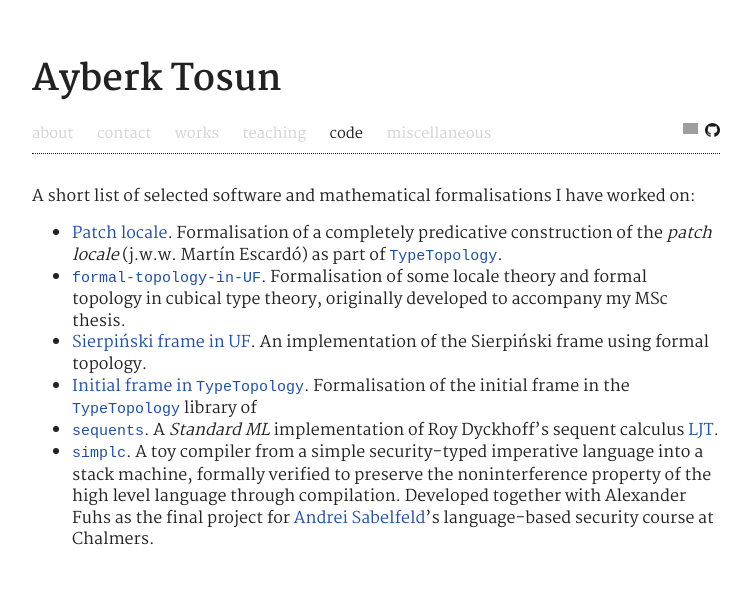
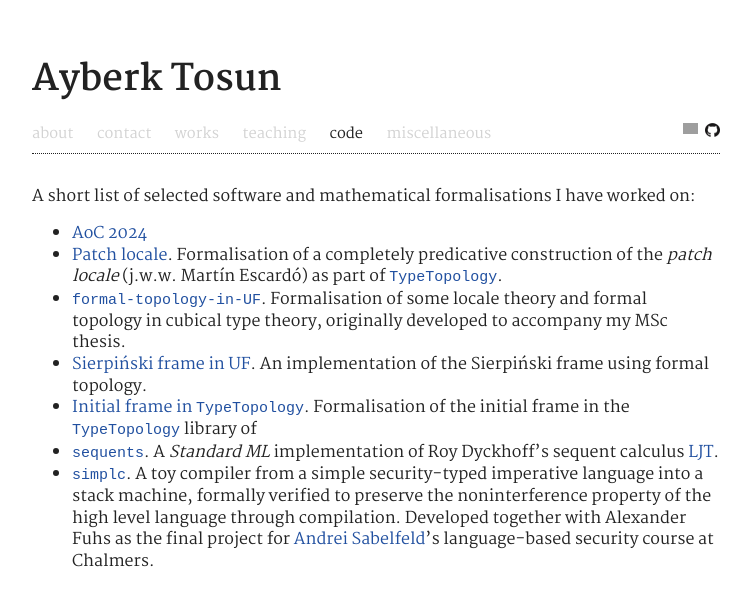
Before and after one commit to ayberkt/homepage, a Jekyll site: the page built from code.md, in a window 1280 px wide. Shown: the top 606 px of the page, without its empty margins (264-1015 px from the left). Built offline with Jekyll 4.4.1, drawn with Linux system fonts in a browser that asks for light colours; comment, search, counter and statistics services are not loaded; grey boxes are pictures that could not be loaded.

Commit message:
Add AoC 2024

```diff
--- a/code.md
+++ b/code.md
@@ -6,6 +6,7 @@ title: Code
 A short list of selected software and mathematical formalisations I have worked
 on:
 
+- [AoC 2024](https://github.com/ayberkt/aoc-2024)
 - [Patch locale][9]. Formalisation of a completely predicative construction
   of the _patch locale_ (j.w.w. Martín Escardó) as part of [`TypeTopology`][4].
 - [`formal-topology-in-UF`][1]. Formalisation of some locale theory and
```
